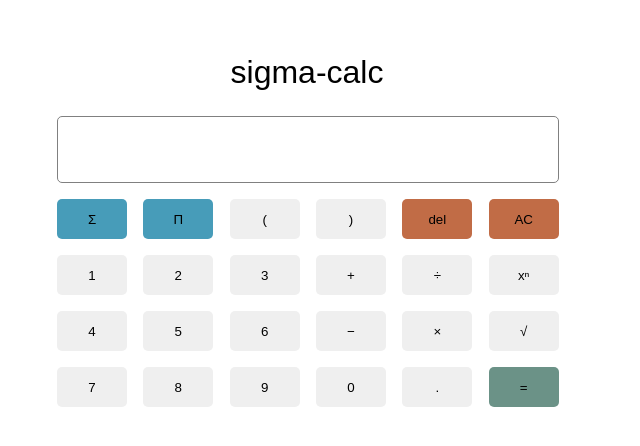
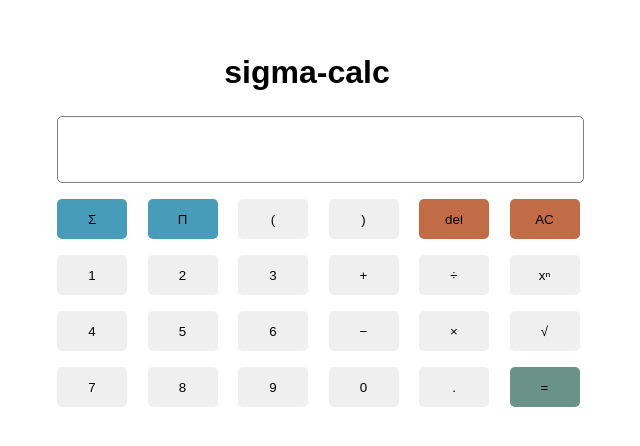
Before and after one commit to niallpaterson/sigma-calc, a website: page index.html in a window 1280 px wide. Shown: the part 102-548 px from the top of the page, without its empty margins (333-973 px from the left). Drawn offline with nearby package versions, Linux system fonts and the light colour scheme; files that its build step writes are made by us from their sources.

Commit message:
refactor: Remove unnecessary style

```diff
--- a/scss/partials/_layout.scss
+++ b/scss/partials/_layout.scss
@@ -9,7 +9,6 @@ body {
 
 h1 {
   padding: 25px;
-  font-weight: 200;
 }
 
 #buttons {
@@ -30,5 +29,8 @@ h1 {
     border-radius: 5px;
     height: 65px;
     width: 500px;
+    text-align: right;
+    line-height: 65px;
+    padding-right: 25px;
   }
 };
```
